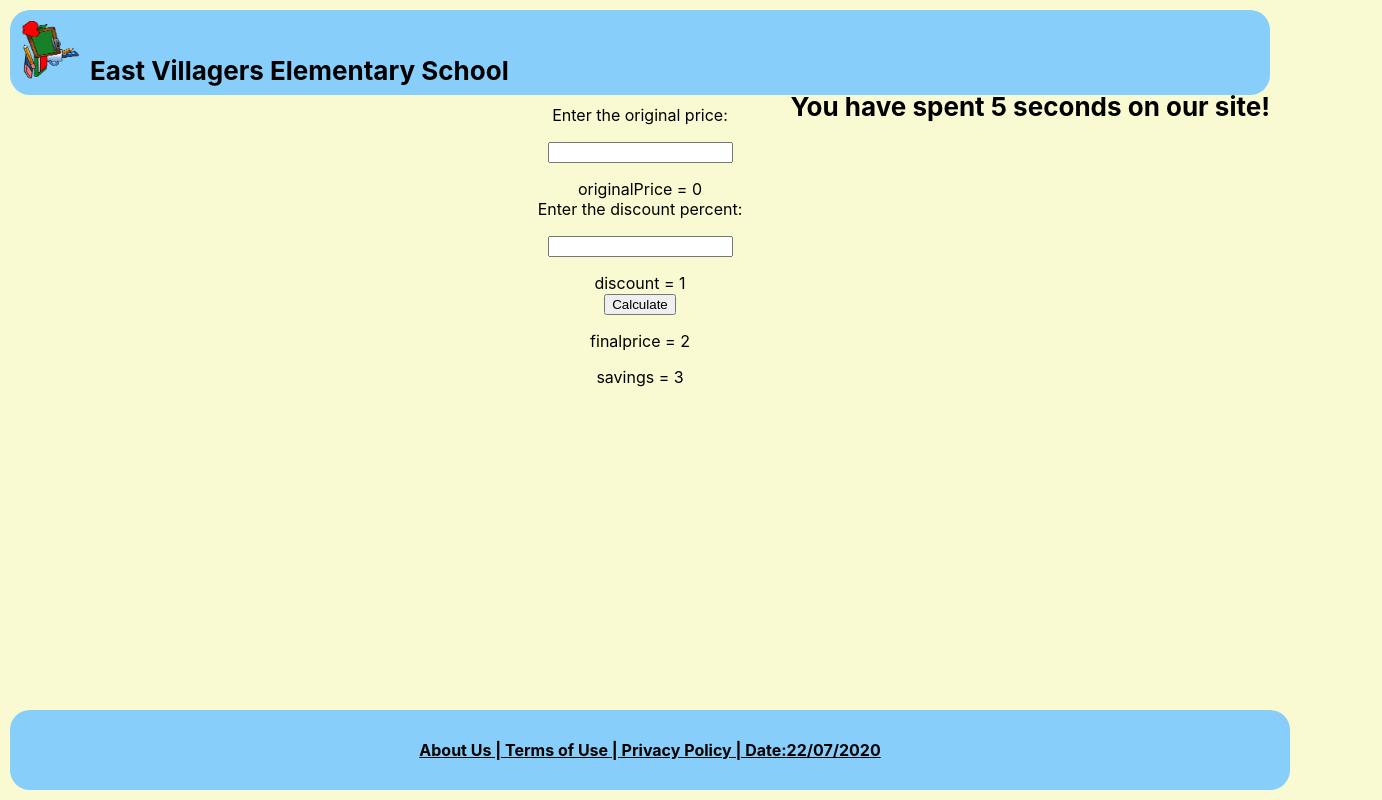
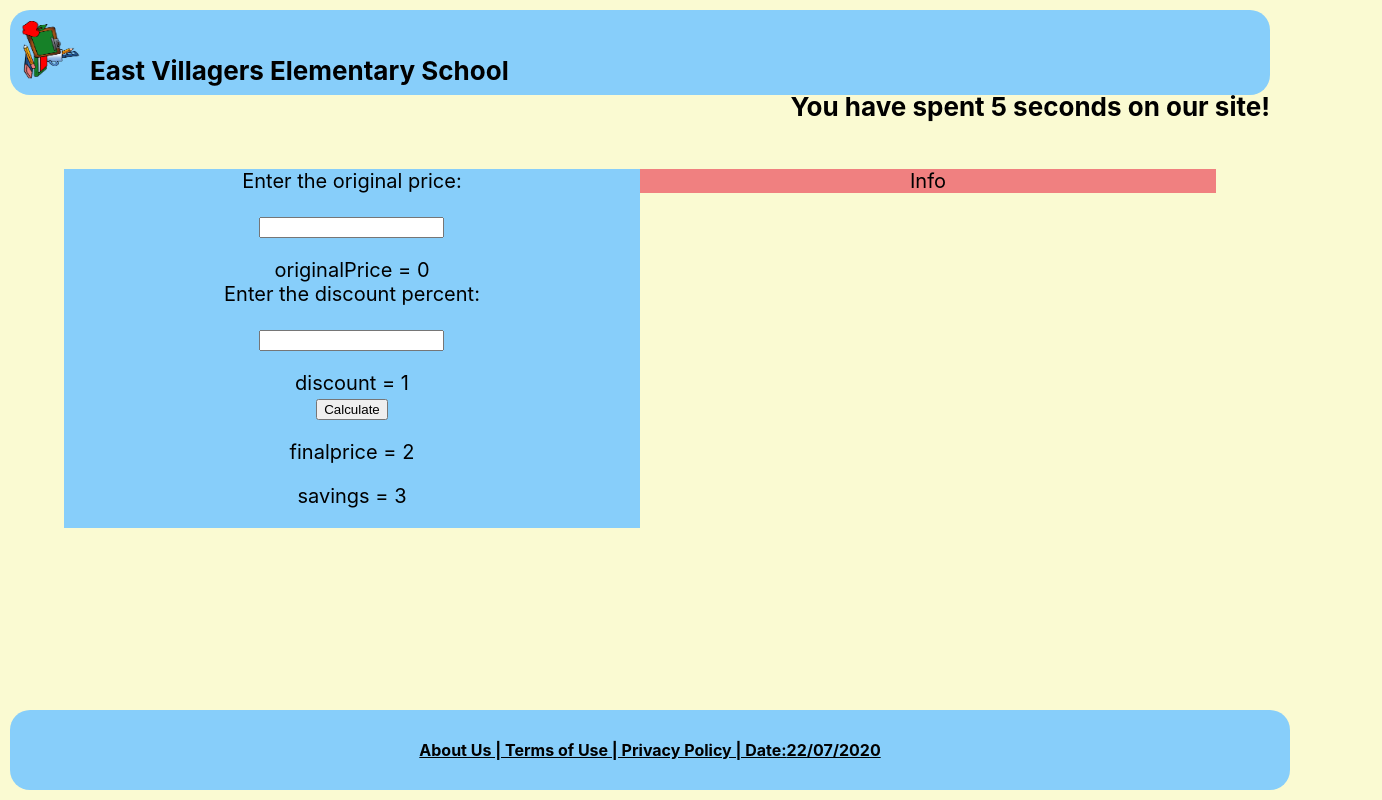
Before and after one commit to RHarperJr/ElementaryMath, a React (Create React App) app: page / in a window 1280 px wide. Shown: the whole page, 1382 px wide, since content can reach past the window. Built offline with nearby package versions, Linux system fonts and the light colour scheme.

Commit message:
added two divs for the body section. Updated background colors just for visibility

```diff
--- a/src/App.css
+++ b/src/App.css
@@ -76,3 +76,27 @@
 html{
   background-color: lightgoldenrodyellow;
 }
+
+.calculator {
+  background-color: lightskyblue;
+  font-size: 1.25em;
+  width: 45vw;
+  float: left;
+  margin-left: 1vw;
+}
+
+.info {
+  background-color: lightcoral;
+  font-size: 1.25em;
+  width: 45vw;
+  float: left;
+  margin-right: 1vw;
+}
+
+.bodyWrapper {
+  width: 100vw;
+  margin-top: 5%;
+  margin-left: 4vw;
+  margin-right: 4vw;
+  display: inline-block;
+}
--- a/src/App.js
+++ b/src/App.js
@@ -1,15 +1,23 @@
 import React from 'react';
 //import logo from './logo.svg';
 import './App.css';
-import Footer from './components/Footer';
-import Header from './components/Header';
-import DiscountCalc from './components/DiscountCalc';
+import Footer from './Components/Footer';
+import Header from './Components/Header';
+import DiscountCalc from './Components/DiscountCalc';
+
 function App() {
   return (
     <div className="App">
       <Header />
-      <DiscountCalc />
-    <Footer />
+      <div className="bodyWrapper">
+        <div className="calculator">
+          <DiscountCalc />
+        </div>
+        <div className="info">
+          Info
+        </div>
+      </div>
+      <Footer />
 
     </div>
   );
```
